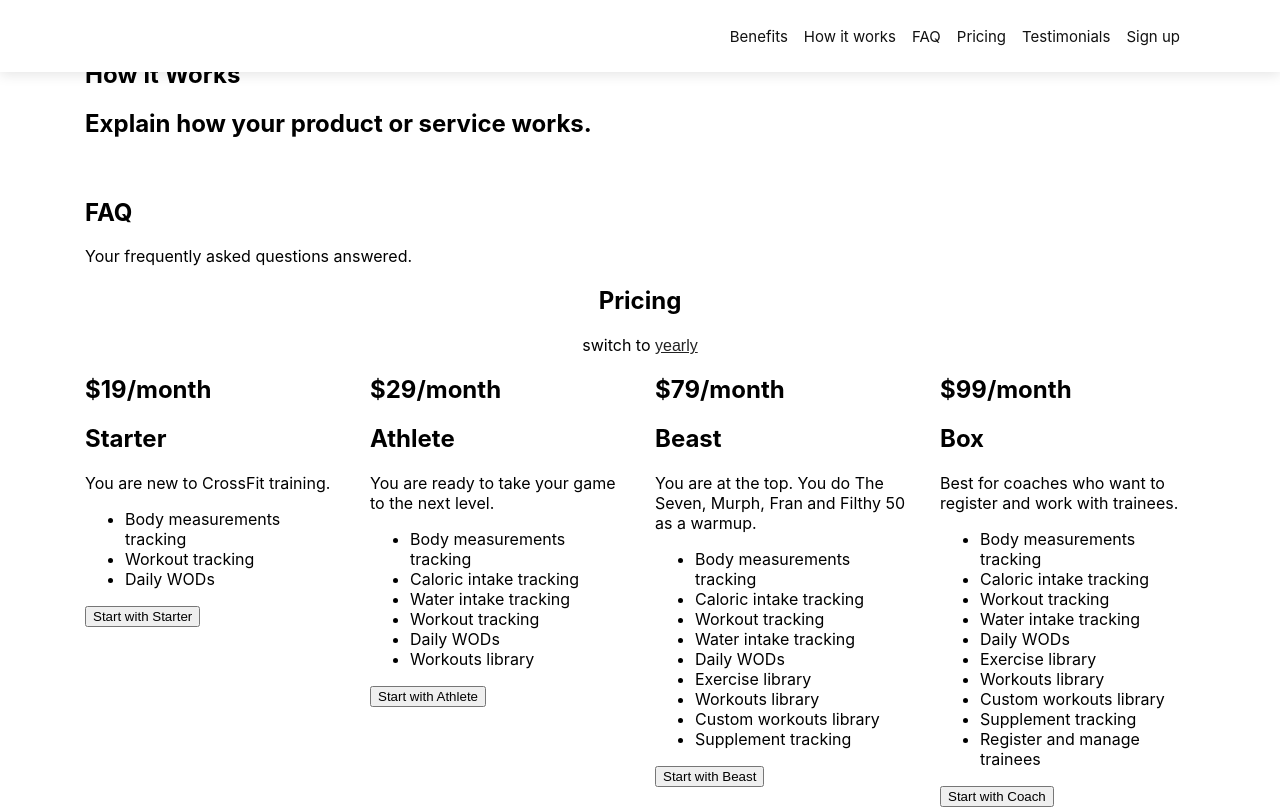
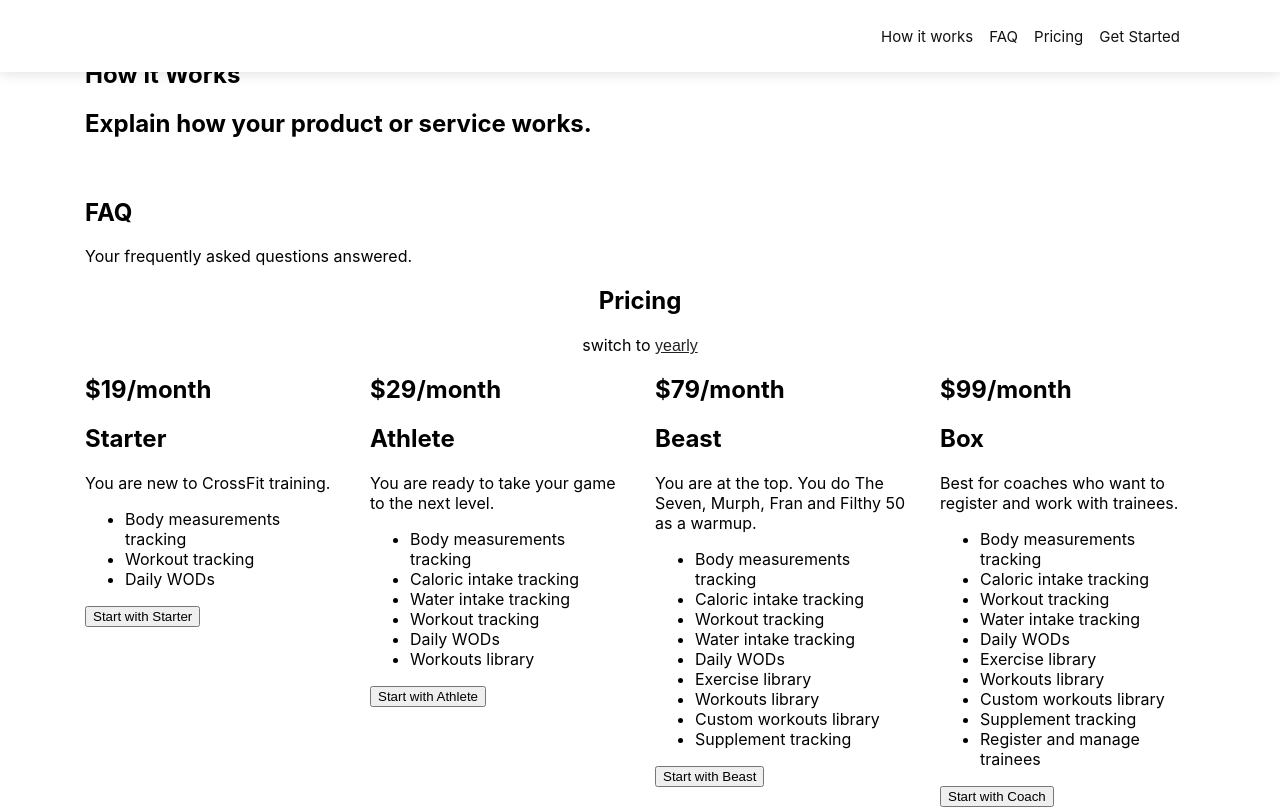
Before and after one commit to alexdevero/trainr-web-app-landing-page, a Next.js app: page / in a window 1280 px wide. Shown: the top 809 px of the page. Built offline with nearby package versions, Linux system fonts and the light colour scheme.

Commit message:
Update nav links

```diff
--- a/components/nav.tsx
+++ b/components/nav.tsx
@@ -3,12 +3,12 @@ import Link from 'next/link'
 import AnchorLink from 'react-anchor-link-smooth-scroll'
 
 const links = [
-  { href: '#benefits', label: 'Benefits', key: '' },
+  // { href: '#benefits', label: 'Benefits', key: '' },
   { href: '#howItWorks', label: 'How it works', key: '' },
   { href: '#faq', label: 'FAQ', key: '' },
   { href: '#pricing', label: 'Pricing', key: '' },
-  { href: '#testimonials', label: 'Testimonials', key: '' },
-  { href: '#signUp', label: 'Sign up', key: '' },
+  // { href: '#testimonials', label: 'Testimonials', key: '' },
+  // { href: '#signUp', label: 'Sign up', key: '' },
 ].map(link => {
   link.key = `nav-link-${link.href}-${link.label}`
   return link
@@ -30,6 +30,12 @@ const Nav = () => (
               <AnchorLink style={{ textDecoration: 'none' }} href={href}><span>{label}</span></AnchorLink>
             </li>
           ))}
+
+          <li>
+            <AnchorLink style={{ textDecoration: 'none' }} href='#pricing'>
+              <span>Get Started</span>
+            </AnchorLink>
+          </li>
         </ul>
       </nav>
     </div>
```
